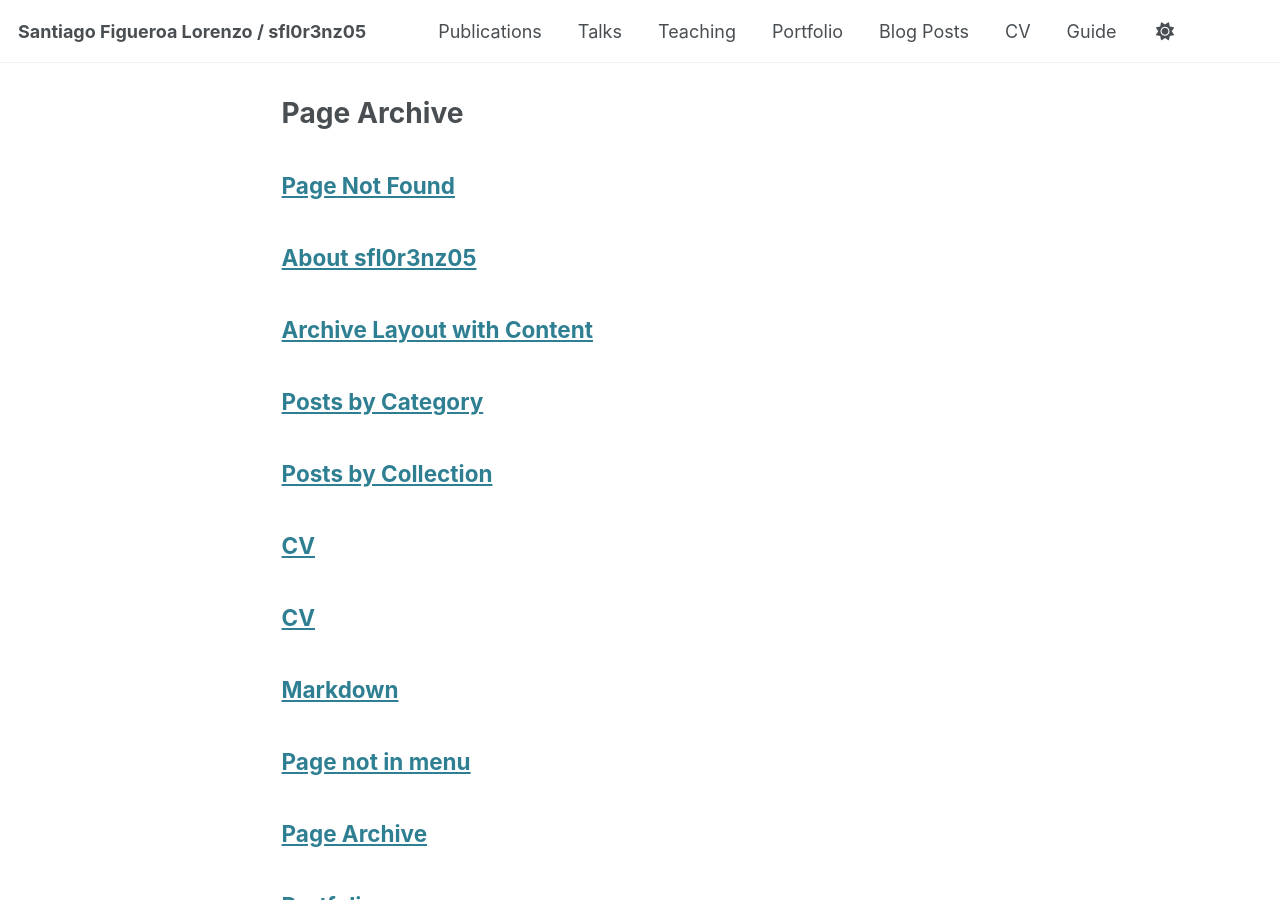
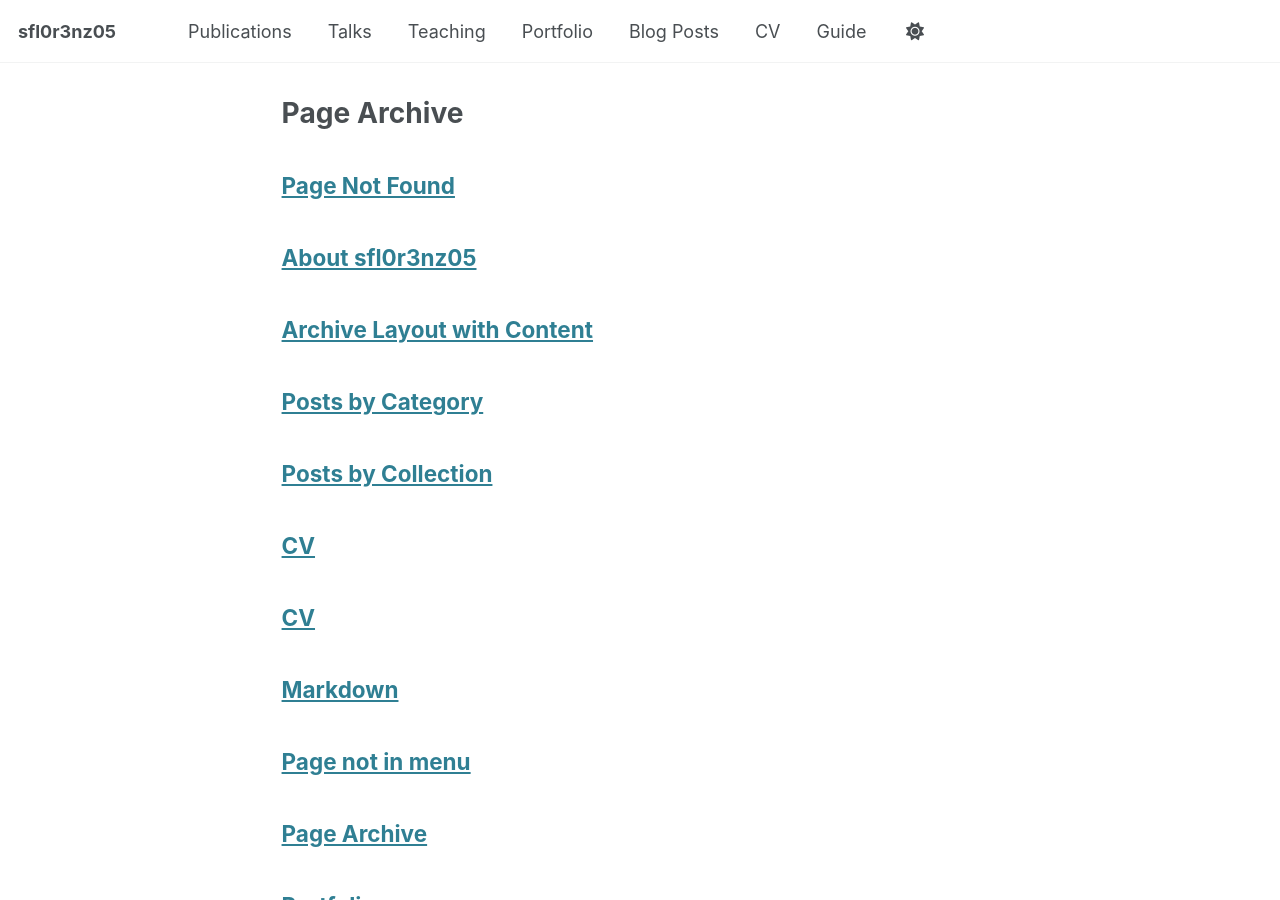
Before and after one commit to sfl0r3nz05/sfl0r3nz05.github.io, a Jekyll site: the page built from _pages/page-archive.html, in a window 1280 px wide and 900 px high. Built offline with Jekyll 4.4.1, drawn with Linux system fonts in a browser that asks for light colours.

Commit message:
site under construction

```diff
--- a/_config.yml
+++ b/_config.yml
@@ -9,7 +9,7 @@
 # Basic Site Settings
 locale                   : "en-US"
 site_theme               : "default"
-title                    : "Santiago Figueroa Lorenzo / sfl0r3nz05"
+title                    : "sfl0r3nz05"
 title_separator          : "-"
 name                     : &name "Santiago Figueroa Lorenzo"
 description              : &description "personal description"
@@ -23,7 +23,7 @@ repository               : "sfl0r3nz05/sfl0r3nz05.github.io"
 author:
   # Biographic information
   avatar           : "profile_unav.png"
-  name             : "sfl0r3nz05"
+  name             : "Santiago Figueroa Lorenzo"
   pronouns         : # example: "she/her"
   bio              : "Senior Industrial Cybersecurity at Siemens Gamesa and associate professor of the University of Navarra (UNAV)"
   location         : "Spain"
```
